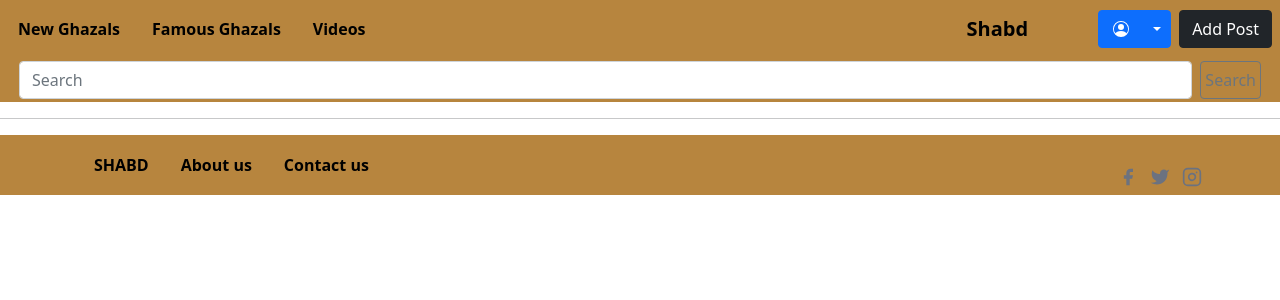
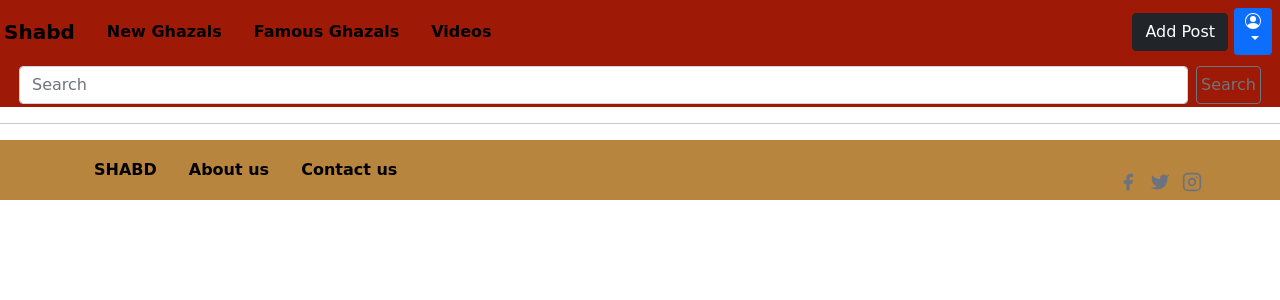
Before and after one commit to recklessguy/shad_django_project, a Django app: template templates/base.html in a window 1280 px wide. Shown: the top 300 px of the page. Run offline with Django 3.2, Linux system fonts and the light colour scheme; the template is opened without the code that fills it, so the values that code supplies are empty.

Commit message:
Update base.html

```diff
--- a/templates/base.html
+++ b/templates/base.html
@@ -17,14 +17,22 @@
 </head>
 
 <body>
-  <nav class="navbar navbar-expand-lg navbar-dark bg-dark" style="background-color: #b7853e!important; padding:2px;">
+<style>
+body{
+  font-family: cursive;
+}
+
+</style>
+  <nav class="navbar navbar-expand-lg navbar-dark bg-dark" style="background-color: #9E1A06!important;">
+
 
       <button class="navbar-toggler " type="button" data-bs-toggle="collapse" data-bs-target="#navbarSupportedContent"
         aria-controls="navbarSupportedContent" aria-expanded="false" aria-label="Toggle navigation">
         <span class="navbar-toggler-icon"></span>
       </button>
+      <a class="navbar-brand ml-1" style="color:black; font-family: cursive; font-weight: bold;" href="/">Shabd</a>
       <div class="collapse navbar-collapse" id="navbarSupportedContent">
-        <ul class="navbar-nav me-auto mb-2 mb-lg-0" >
+        <ul class="navbar-nav me-auto mb-2 mr-2 mb-lg-0" >
           <li class="nav-item dropdown">
               <li><a class="dropdown-item" style="color:black; font-weight: bold;" href="/new_ghazals">New Ghazals</a></li>
               <li><a class="dropdown-item" style="color:black; font-weight: bold;" href="/famous_ghazals">Famous Ghazals</a></li>
@@ -37,11 +45,12 @@
           </li>
         </ul>
       </div>
-      <a class="navbar-brand " style="color:black; font-weight: bold; position: relative; margin-left: 2 px; " href="/">Shabd</a>
-
-    <div class="btn-group my-2 mx-4" style="position: relative; margin-left: 2px;
-  left: 30px;">
-      <button type="button" class="btn btn-primary">
+    <button style="position: relative;
+  left: 2px;" type="button" class="btn btn-dark" onclick="location.href='/add_writings'">
+      Add Post
+    </button>
+    <div class="dropdown">
+      <button class="btn btn-primary btn-sm dropdown-toggle mx-2" type="button"data-bs-toggle="dropdown" aria-expanded="false">
         <svg xmlns="http://www.w3.org/2000/svg" width="20" height="16" fill="currentColor" class="bi bi-person-circle"
           viewBox="0 0 16 16">
           <path d="M11 6a3 3 0 1 1-6 0 3 3 0 0 1 6 0z" />
@@ -49,24 +58,16 @@
             d="M0 8a8 8 0 1 1 16 0A8 8 0 0 1 0 8zm8-7a7 7 0 0 0-5.468 11.37C3.242 11.226 4.805 10 8 10s4.757 1.225 5.468 2.37A7 7 0 0 0 8 1z" />
         </svg>
       </button>
-      <button type="button" class="btn btn-primary dropdown-toggle dropdown-toggle-split mr-3"
-        data-bs-toggle="dropdown" aria-expanded="false">
-        <!-- <span class="visually-hidden">Toggle Dropdown</span> -->
-      </button>
-      <ul class="dropdown-menu">
+      <ul class="dropdown-menu dropdown-menu-dark dropdown-menu-lg-end">
         <li><a class="dropdown-item" href="{% url 'login' %}">Login</a></li>
         <li><a class="dropdown-item" href="{% url 'signup' %}">Signup</a></li>
       </ul>
     </div>
     <!-- Button trigger signup modal -->
 
-    <button style="position: relative;
-  left: 2px;" type="button" class="btn btn-dark mr-2" onclick="location.href='/add_writings'">
-      Add Post
-    </button>
 
   </nav>
-<div  style="background-color: #b7853e!important; padding:3px;">
+<div  style="background-color: #9E1A06!important; padding:3px;">
 <form class="d-flex" method="POST" action="{% url 'search' %}">
           {% csrf_token %}
           <input class="form-control me-2 ml-4" type="search" placeholder="Search" aria-label="Search" name="searched">
```
